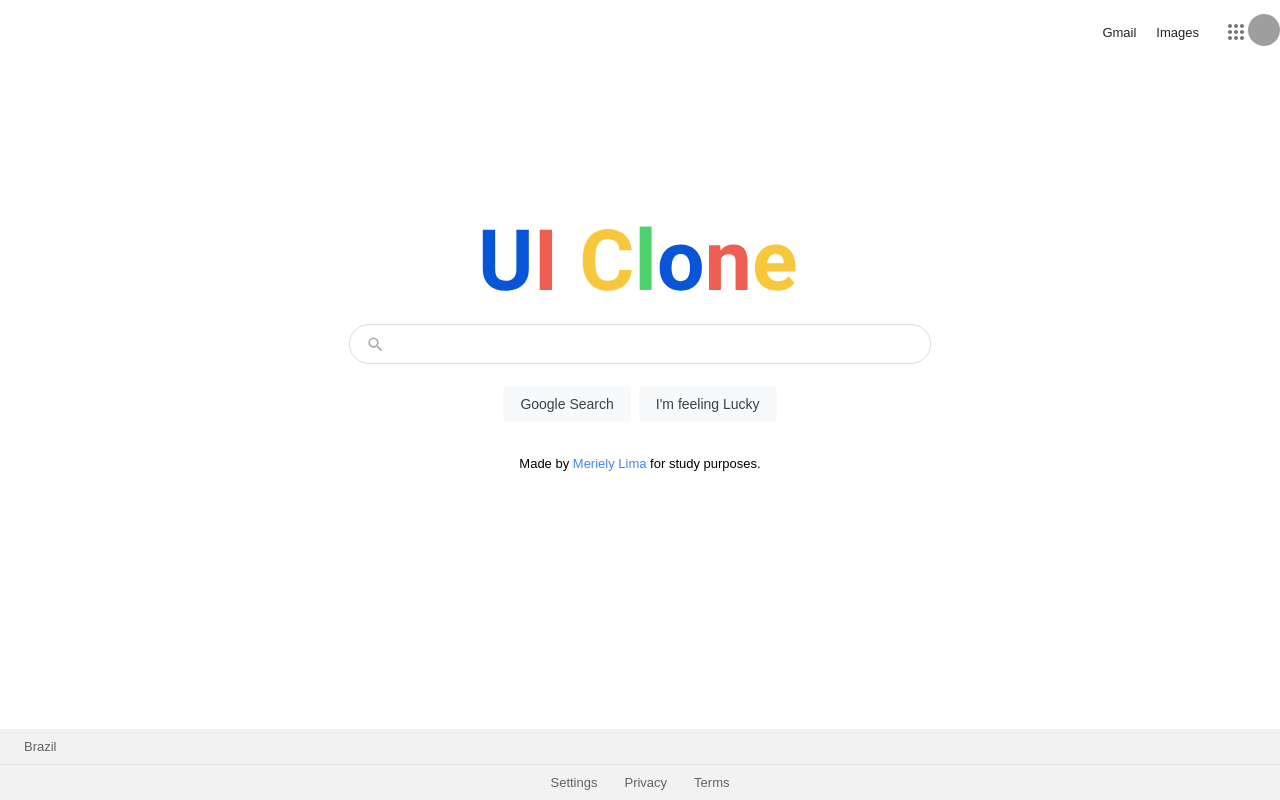
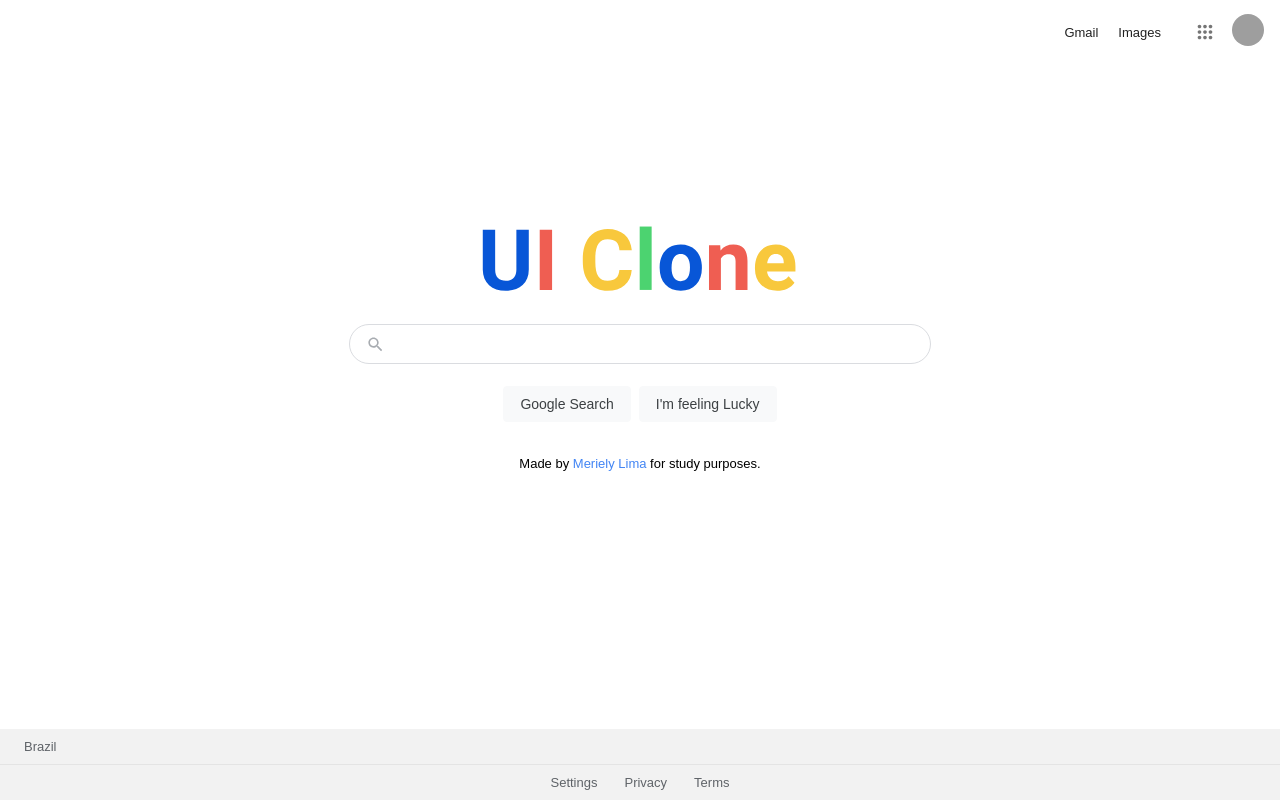
Before and after one commit to merielylima/google-homepage-clone, a plain HTML site: page index.html in a window 1280 px wide. Drawn offline with Linux system fonts and the light colour scheme; grey boxes are pictures that could not be loaded.

Commit message:
Update index.html

```diff
--- a/index.html
+++ b/index.html
@@ -14,7 +14,7 @@
       <a class="menu__link active">All</a>
       <a class="menu__link">Images</a>
     </div>
-    <div class="menu__section rigth">
+    <div class="menu__section right">
       <div class="menu__section left-to-right">
         <a class="menu__link--hide item--1">Gmail</a>
         <a class="menu__link--hide item--2">Images</a>
```
